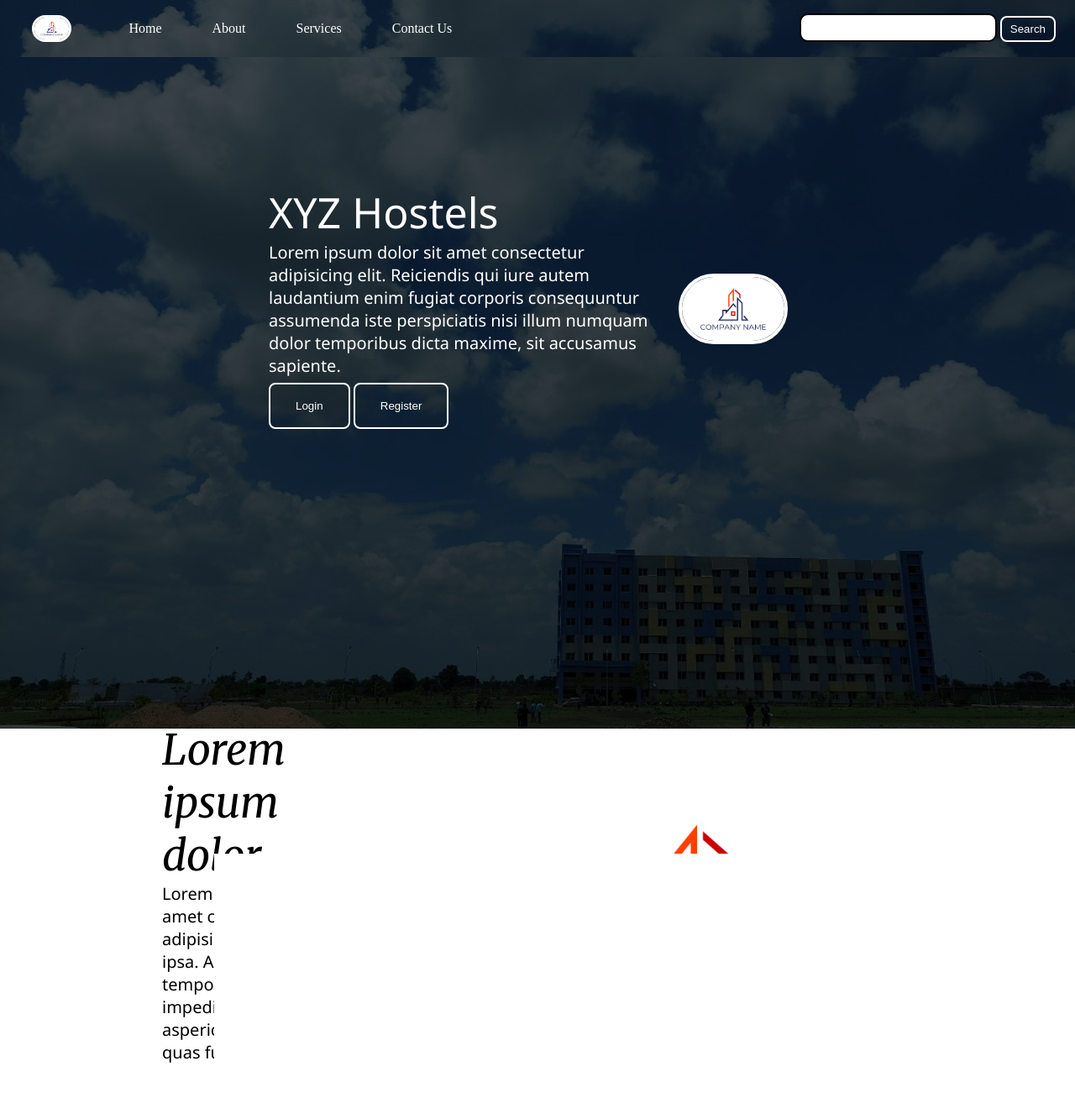
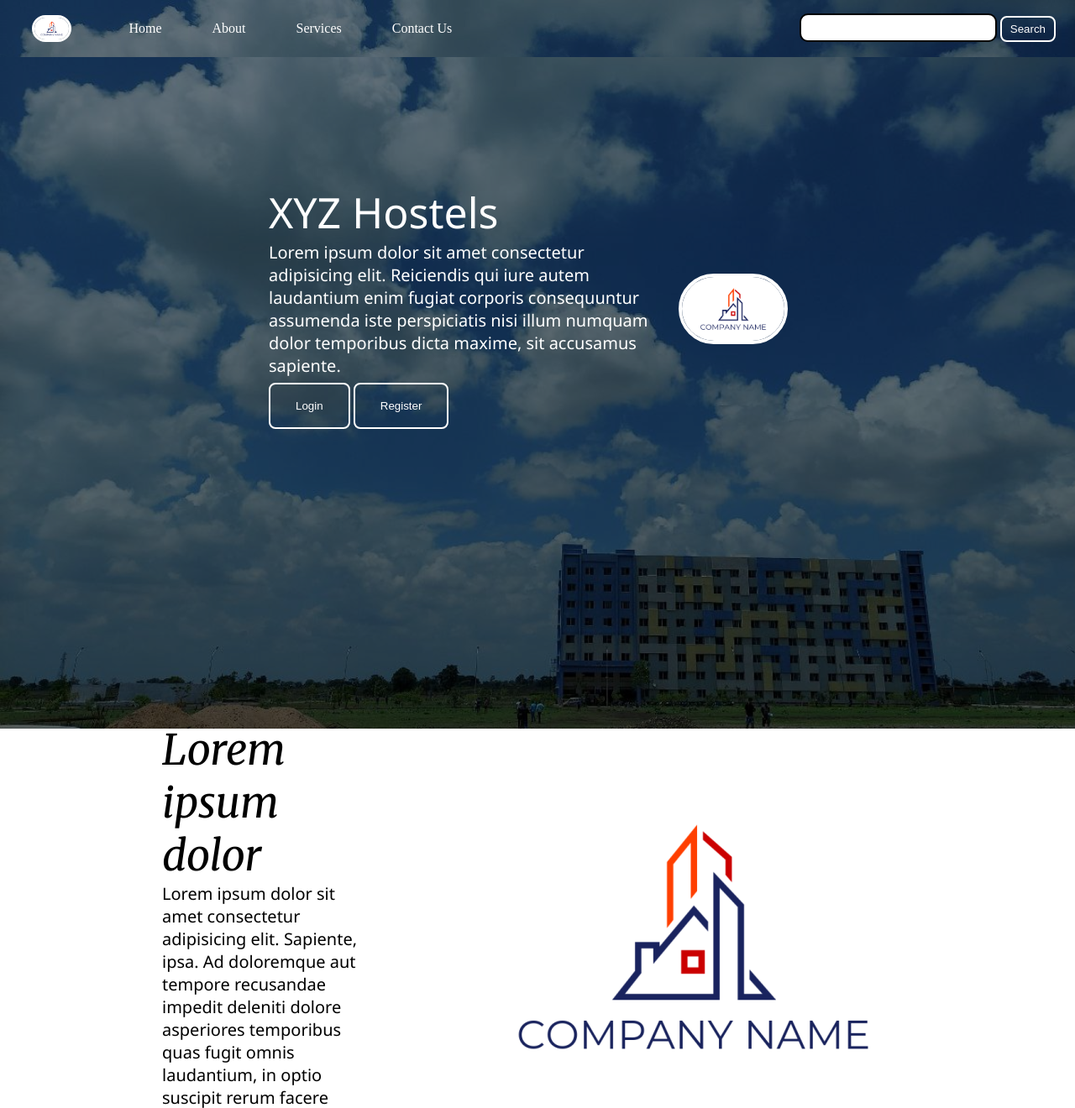
Before and after one commit to UtkarshUttam/Responsive_Hostel_Website, a PHP site: page / in a window 1280 px wide. Shown: the top 1320 px of the page at 84% size. Run offline with PHP 8.4, Linux system fonts and the light colour scheme.

Commit message:
Update style.css

```diff
--- a/css/style.css
+++ b/css/style.css
@@ -63,7 +63,7 @@
 }
 
 .background {
-    background: rgba(0, 0, 0, 0.7)url('../media/bg_img.jpg');
+    background: rgba(0, 0, 0, 0.5)url('../media/bg_img.jpg');
     background-size: cover;
     background-blend-mode: darken;
 }
```
